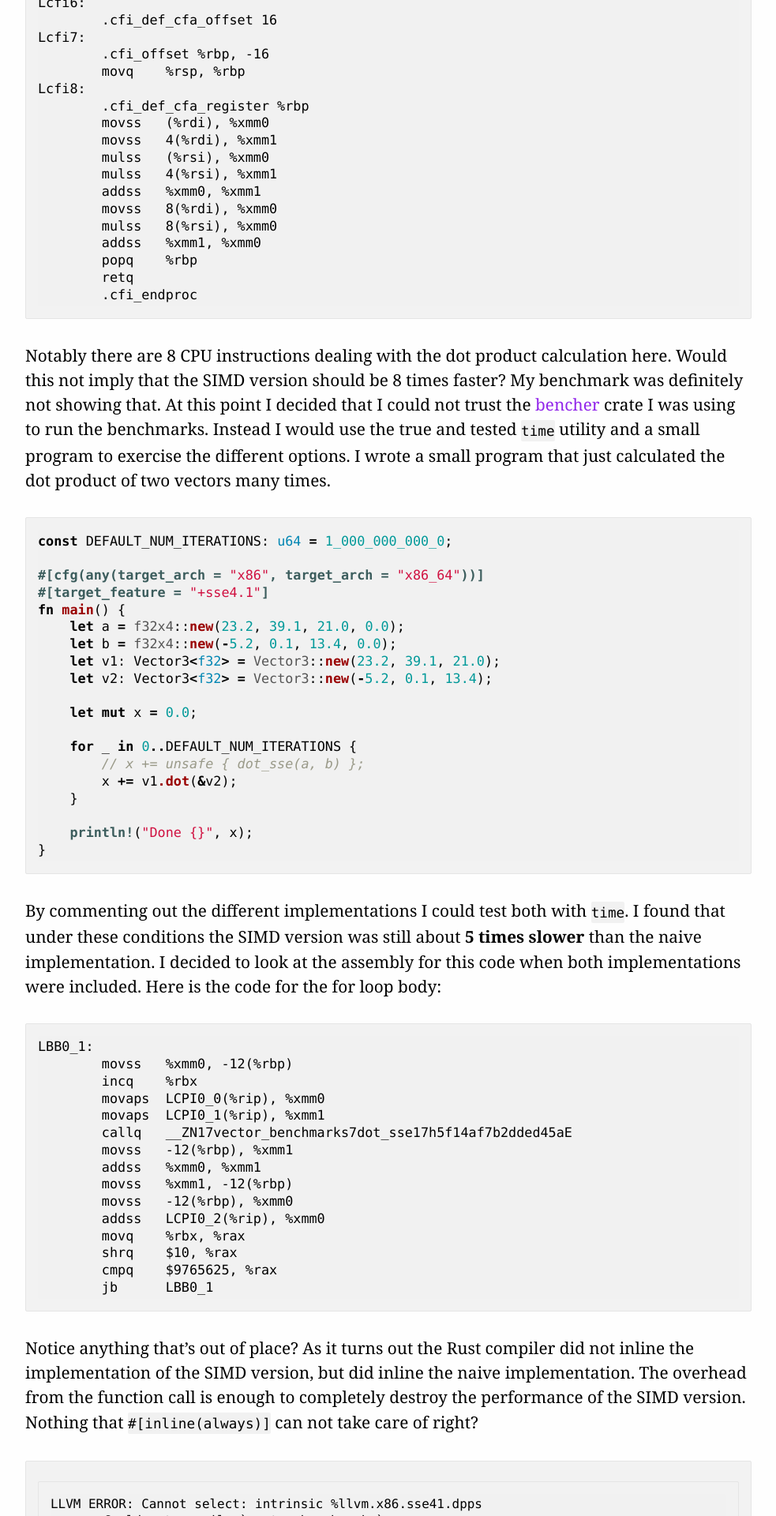
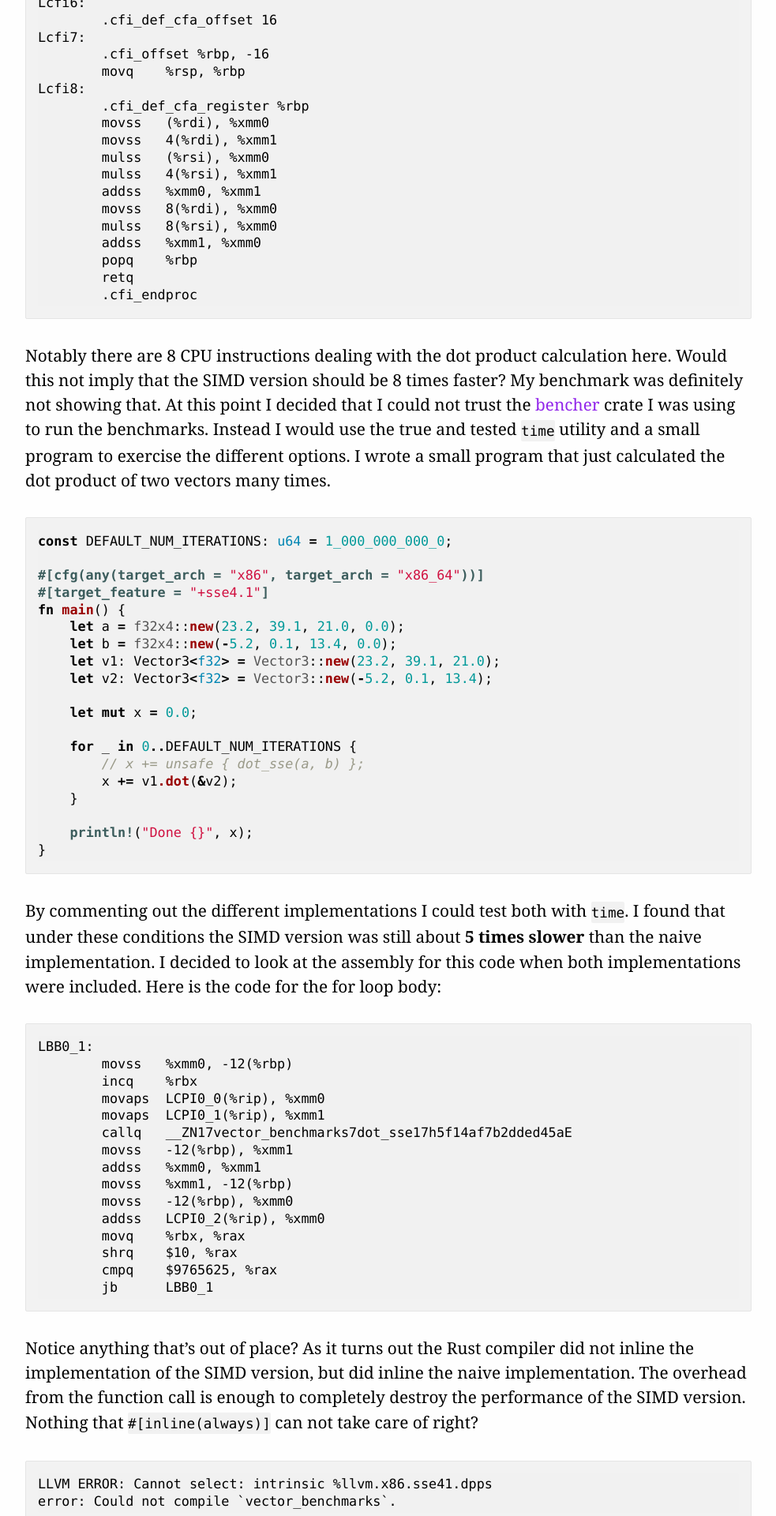
Before and after one commit to k0nserv/hugotunius.se, a Jekyll site: the page built from _posts/2017-12-01-exploring-simd-in-rust.md, in a window 1280 px wide. Shown: the part 4480-6400 px from the top of the page at 79% size, without its empty margins (148-1131 px from the left). Built offline with Jekyll 4.4.1, drawn with Linux system fonts in a browser that asks for light colours.

Commit message:
[Rust SIMD] Fix plain syntax block on mobile

````diff
--- a/_posts/2017-12-01-exploring-simd-in-rust.md
+++ b/_posts/2017-12-01-exploring-simd-in-rust.md
@@ -204,10 +204,10 @@ LBB0_1:
 
 Notice anything that's out of place? As it turns out the Rust compiler did not inline the implementation of the SIMD version, but did inline the naive implementation. The overhead from the function call is enough to completely destroy the performance of the SIMD version. Nothing that `#[inline(always)]` can not take care of right?
 
-```
+{% highlight plain line %}
 LLVM ERROR: Cannot select: intrinsic %llvm.x86.sse41.dpps
 error: Could not compile `vector_benchmarks`.
-```
+{% endhighlight %}
 
 As it turns out the Rust compiler does not handle conditional compilation and inlining very well 😞. However what if we just inline the SIMD nstructions in the loop? Surely this will solve it and unlock the promised performance boost of the SIMD instructions? Replacing the call to `dot_sse(a, b)` with `unsafe { x += vendor::_mm_dp_ps(a, b, 0x71).extract(0) }` did speed things up considerably.
 
````
